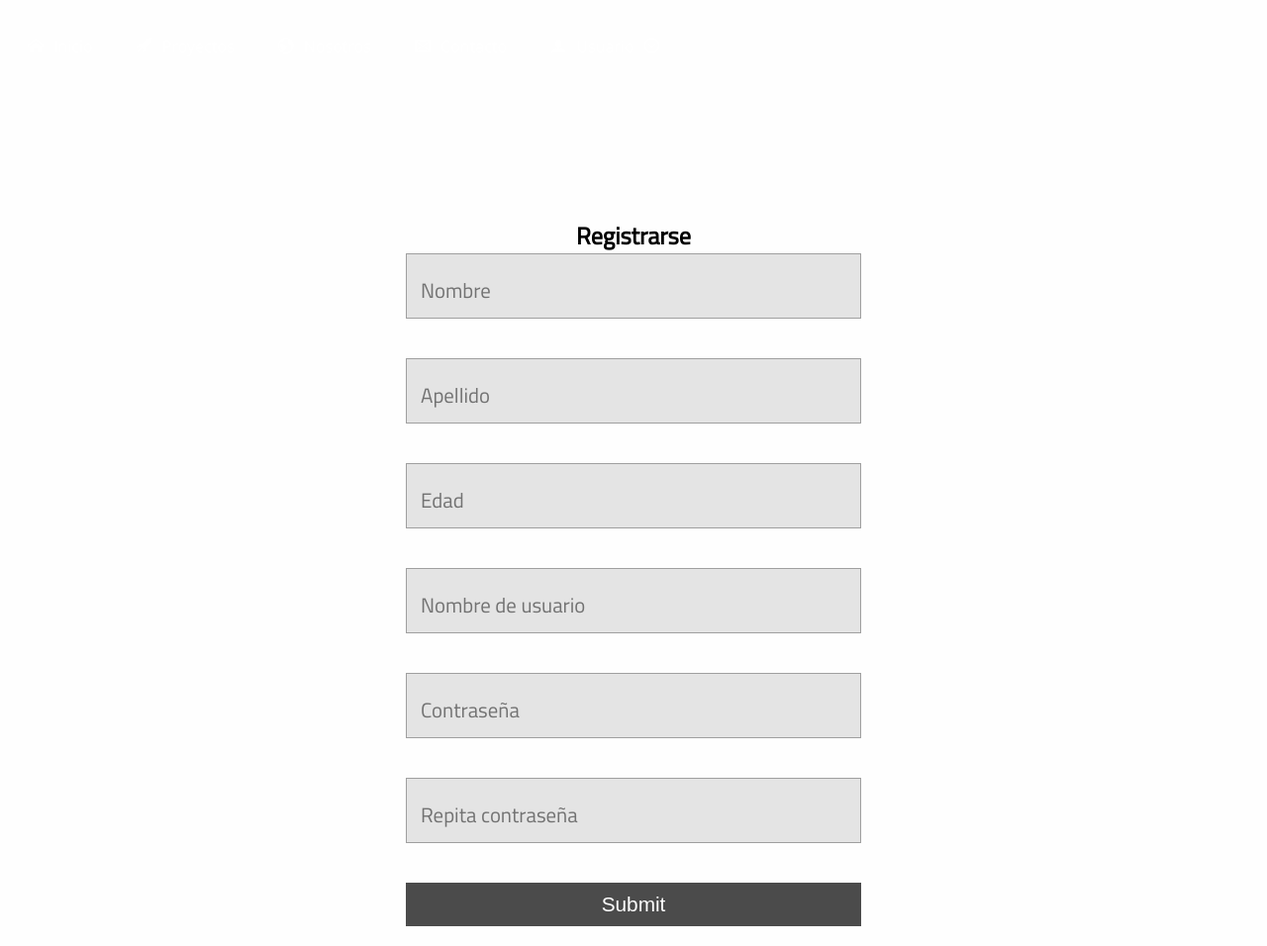
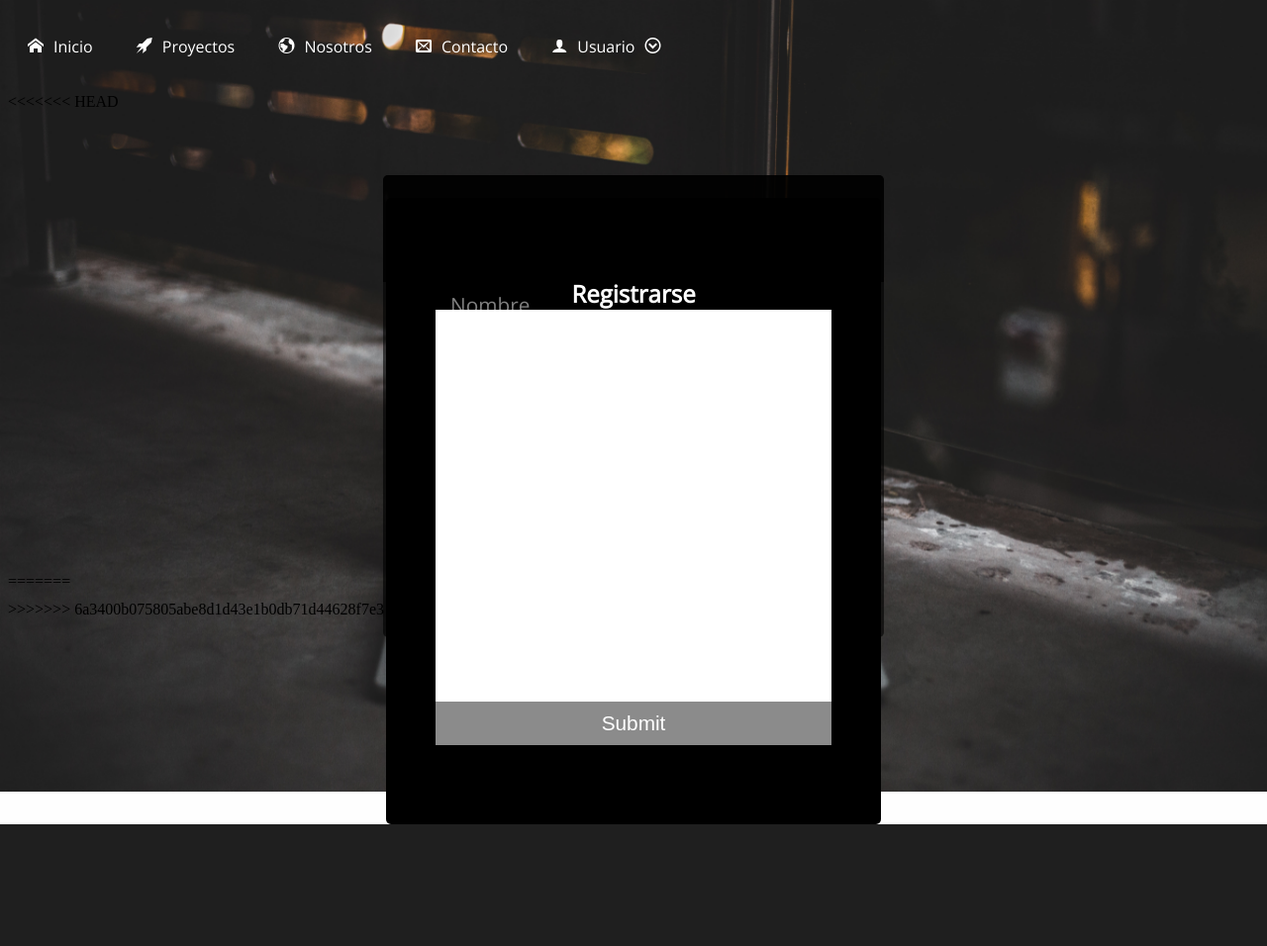
Before and after one commit to ChrisSalgado/Funciones, a PHP site: page /asset/Register.php in a window 1280 px wide. Shown: the whole page at 99% size. After the commit the page ends 833 px from the top, so only its background shows below. Run offline with PHP 8.4, Linux system fonts and the light colour scheme; some libraries are stand-ins or nearby versions; some web fonts are replaced.

Commit message:
terminado el diseño

```diff
--- a/asset/Register.php
+++ b/asset/Register.php
@@ -9,6 +9,11 @@
 
 </head>
 <body>
+
+   <section id="contenedor_general">
+
+     </section>
+
     <header>
         <div class="menu_bar" id="menu">
             <a href="#" class="bt-menu" ><span class="icon-menu"></span>Funcionalidades</a>
@@ -23,14 +28,36 @@
                 <li class="submenu">
                     <a href="#"><span class="icon-user"></span>Usuario<span class="caret icon-circle-down"></span></a>
                     <ul class="children">
-                        <li><a href="Register.php">Registrarse <span class="icon-circle-left"></span></a></li>
-                        <li><a href="Login.php">Iniciar Sesión <span class="icon-circle-left"></span></a></li>
+                        <li><a href="../asset/Register.php">Registrarse <span class="icon-circle-left"></span></a></li>
+                        <li><a href="../asset/Login.php">Iniciar Sesión <span class="icon-circle-left"></span></a></li>
                     </ul>
                 </li>
             </ul>
         </nav>
 
     </header>
+<<<<<<< HEAD
+        <!--Registro!-->
+        <div class="registro">
+               <div class="tema">
+                     <h2 class="">Registrar Usuario</h2>
+                 </div>
+                <form action="principal.php" method="POST" class="form">
+                    <input type="text" placeholder="Nombre" id="nombre" name="nombre" class="input-text">
+                    <input type="text" placeholder="Apellido" id="apellido" name="apellido" class="input-text">
+                    <input type="text" placeholder="DUI/sin guión" id="DUI" name="DUI" class="input-text">
+                    <input type="text" placeholder="Edad" id="edad" name="edad" class="input-text">
+                    <input type="password" placeholder="Contraseña" id="pass" name="pass" class="input-text">
+                    <input type="password" placeholder="Repetir Contraseña" id="Repetirpass" name="Repetirpass" class="input-text">
+                    <input type="mail" placeholder="correo" id="correo" name="correo" class="input-text big">
+                    <div class="boton">
+                        <input type="submit" value ="Registrarse" name="boton" id="boton" class="boton-registro">
+                    </div>
+                </form>
+        </div>
+=======
+
+    <form action="" method="">
         <div class="contenedor">
             <div class="form">
                <h2 class="form_titulo">Registrarse</h2>
@@ -52,6 +79,10 @@
                <input type="submit" class="form_submit">
             </div>
         </div>
+    </form>
+
+
+>>>>>>> 6a3400b075805abe8d1d43e1b0db71d44628f7e3
 
 
 
--- a/css/estilo.css
+++ b/css/estilo.css
@@ -1,5 +1,6 @@
 
 @import url('https://fonts.googleapis.com/css?family=Titillium+Web');
+@import url('https://fonts.googleapis.com/css?family=Open+Sans|Roboto');
 
 *{
     padding: 0px;
@@ -13,7 +14,6 @@ body{
 
     -webkit-background-size: cover;
     background-size: cover;
-    font-family: 'Titillium Web', sans-serif;
 }
 
 .contenedor .form{
@@ -24,32 +24,47 @@ body{
     top: 25%;
     left: 50%;
     margin-left: -250px;
-    padding: 20px;
+    padding: 80px 50px;
+    background: black;
+    color: white;
+    border-radius: 5px;
+    font-family: 'Open Sans', sans-serif;
+}
 
-    border-radius: 5px;
+.form{
+    color: white;
 }
+
+
 
 .contenedor .form .form_titulo{
     text-align: center;
     margin: 0;
+    color: white;
 }
 
 .form_input, .form_label, .form_submit{
      display: block;
      width: 100%;
-    font-size: 1.3em;
+     font-size: 1.3em;
 
 }
 
 .form_input{
      padding: 20px;
-     background: rgba(0,0,0,0.1);
+<<<<<<< HEAD
+     background: white
      border: 1px solid rgba(0,0,0,0.3);
+=======
+     background: rgba(255,255,255,0.1);
+     border: 1px solid rgba(255,255,255,0.3);
+>>>>>>> 6a3400b075805abe8d1d43e1b0db71d44628f7e3
      margin-bottom: 40px;
+     z-index: 20;
 }
 
 .form_input:focus {
-    outline:  1px solid rgba(0,0,0,0.7);
+    outline:  1px solid rgba(255,255,255,0.7);
 }
 
 .form_input:focus + .form_label{
@@ -60,17 +75,22 @@ body{
     padding-left: 15px;
     position: absolute;
     margin-top: -85px;
-    z-index: -20;
-    color: rgba(0,0,0,0.5);
+    z-index: 10;
+    color: rgba(255,255,255,0.5);
     transition: all 0.2s;
 }
 
 .form_submit{
-    background: rgba(0,0,0,0.7);
+    background: #8b8b8b;
     color: white;
     padding: 10px 20px;
     cursor: pointer;
     border: none;
+}
+
+.form_submit:hover{
+    background: #0a7d91;
+    color: black;
 }
 
 .fijar{
@@ -255,3 +275,80 @@ section#contenedor_general{
         float: right;
     }
 }
+
+/*Registro*/
+.registro{
+    width:40%;
+    background: rgba(0,0,0,.6);
+    position: relative;
+    color: black;
+    top: 65px;
+    border-radius: 5px;
+    font-family: sans-serif;
+
+    display: flex;
+    flex-direction: row;
+    flex-wrap: wrap;
+    justify-content: center;
+    margin: auto;
+    align-items: center;
+    align-content: center;
+}
+
+.tema{
+    width: 100%;
+    padding: 20px;
+    background: rgba(0,0,0,.8);
+    border-radius: 5px 5px 0px 0px;
+    color: white;
+    font-family: inherit;
+
+    display: flex;
+    justify-content: center;
+    flex-wrap: wrap;
+    flex-direction: row;
+}
+
+
+form{
+    width: 100%;
+    padding: 5px;
+    display: flex;
+    justify-content: center;
+    flex-wrap: wrap;
+    flex-direction: row;
+ }
+
+.input-text{
+    width: 40%;
+    padding: 10px;
+    margin: 15px 5px;
+    font-size: 15px;
+}
+
+.big{
+    width: 83%;
+    margin: 15px 25px;
+}
+
+.boton{
+    width: 100%;
+    margin: 10px 10px;
+    background: transparent;
+    display: flex;
+    flex-wrap:wrap;
+    flex-direction: row;
+    justify-content: flex-end;
+}
+
+input#correo, input#DUI {
+}
+
+.boton-registro{
+    width:25%;
+    padding: 15px;
+    border: 0;
+    margin-right: 35px;
+    background: rgba(0,0,0,.9);
+    color: white;
+}
```
Also changed, not shown: asset/Login.php (+5 -2 lines). Lines whose indentation alone changed are shown as unchanged.
